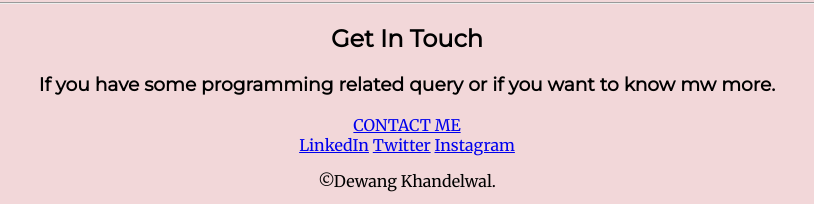
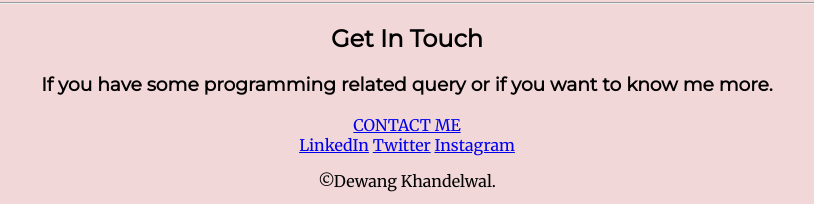
Before and after one commit to dewangg1726/mycv, a plain HTML site: page index.html in a window 1280 px wide. Shown: the part 1403-1607 px from the top of the page, 233-1047 px from the left. Drawn offline with Linux system fonts and the light colour scheme.

Commit message:
Update index.html

```diff
--- a/index.html
+++ b/index.html
@@ -42,7 +42,7 @@
       <hr>
       <div class="contact-me">
         <h2>Get In Touch</h2>
-        <h3>If you have some programming related query or if you want to know mw more.</h3>
+        <h3>If you have some programming related query or if you want to know me more.</h3>
         <p></p>
         <a class="btn" href="mailto:iamdewang@gmail.com">CONTACT ME</a>
       </div>
```
